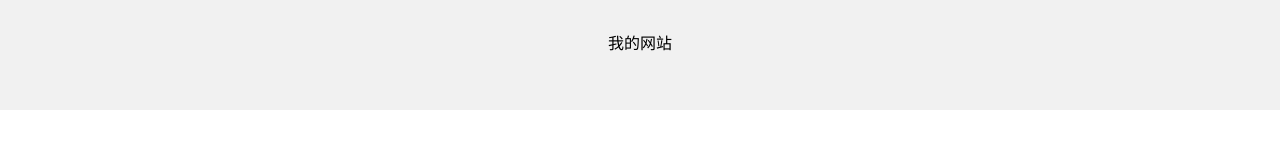
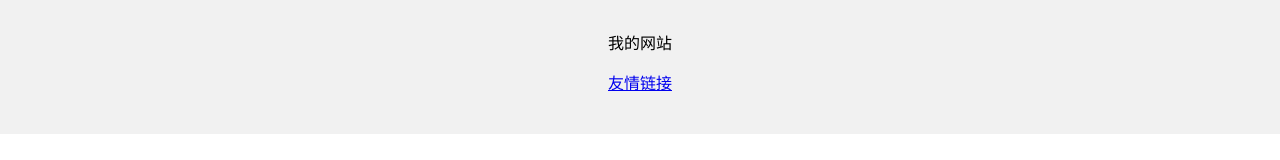
Before and after one commit to Zfh20040524/hh02-one, a plain HTML site: page index.html in a window 1280 px wide. Shown: the part 469-629 px from the top of the page. Drawn offline with Linux system fonts and the light colour scheme.

Commit message:
Add files via upload

```diff
--- a/index.html
+++ b/index.html
@@ -36,7 +36,7 @@
     fant-size:12px;
     ">
     <p>我的网站</p>
-    <a  href="https://zfh20040524.github.io/hh02-one/"友情链接</a>
+    <a href="https://zfh20040524.github.io/hh02-one/">友情链接</a>
     </div>
   </body>
 </html>
```
